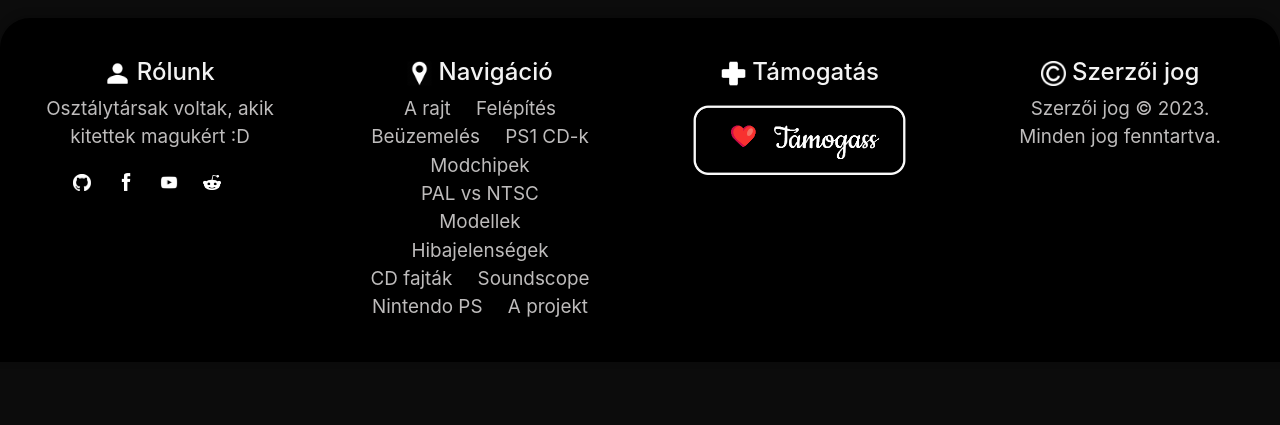
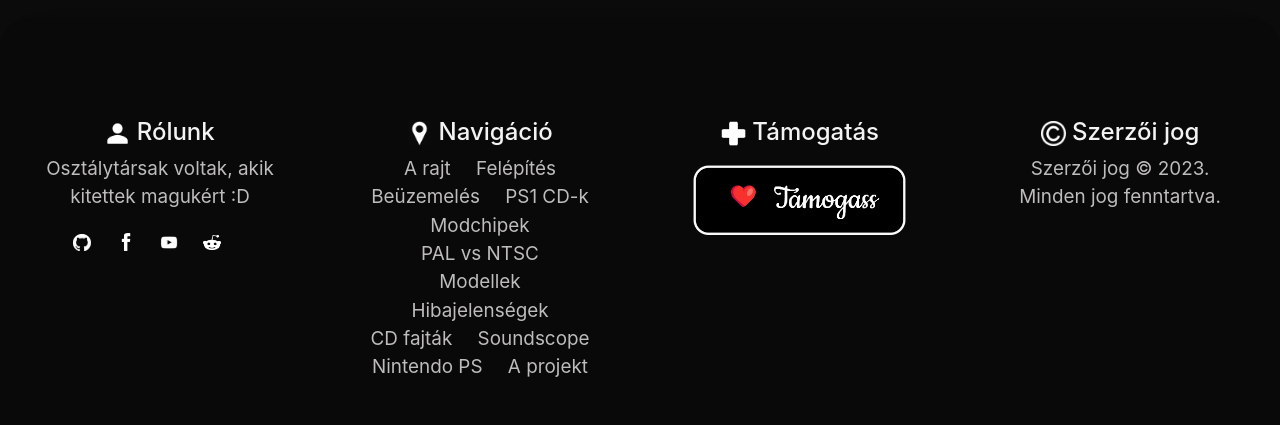
Before and after one commit to Emmatsoka/playstation.github.io, a plain HTML site: page index.html in a window 1280 px wide. Shown: the part 2051-2476 px from the top of the page. Before the commit the page ends 2413 px from the top, so only its background shows below. Drawn offline with nearby package versions, Linux system fonts and the light colour scheme.

Commit message:
Update stilus.css

```diff
--- a/style/stilus.css
+++ b/style/stilus.css
@@ -598,10 +598,12 @@ hr{
   color:var(--masodszin);
 }
 footer{
-  background-color: black;
+  background-color: #090909;
   height: fit-content;
   max-width: 100%;
-  box-shadow: 0px -2px 10px rgba(0, 0, 0, 0.222);
+  padding-bottom: 60px ;
+  padding-top: 60px ;
+  box-shadow: 0px -2px 50px rgba(0, 0, 0, 0.222);
 }
 .feher{
   color:#f3f3f3;
```
